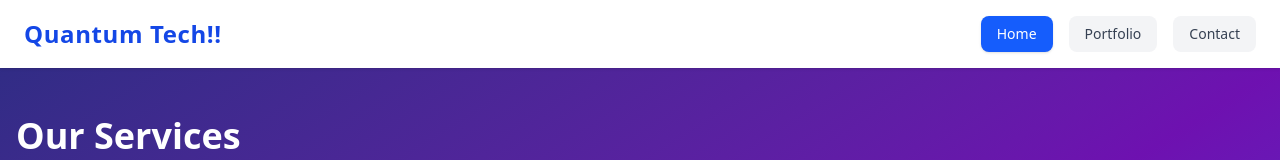
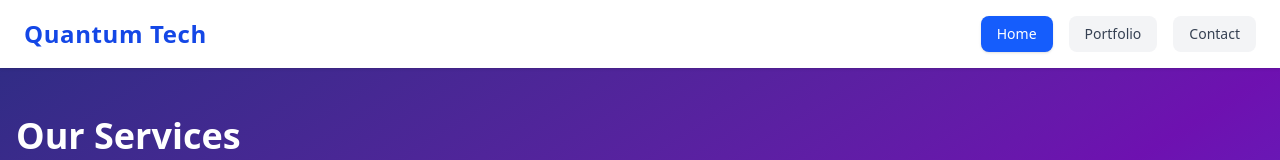
Before and after one commit to tamaroke/quantum_tech, a Next.js app: page / in a window 1280 px wide. Shown: the top 160 px of the page. Built offline with nearby package versions, Linux system fonts and the light colour scheme.

Commit message:
Removed Exclamation marks from Quantum Tech Navbar

```diff
--- a/components/Navbar.tsx
+++ b/components/Navbar.tsx
@@ -17,7 +17,7 @@ const Navbar = () => {
     <nav className="bg-white shadow-sm py-4 px-6 flex items-center sticky top-0 z-50">
       {/* Logo or Brand */}
       <h1 className="text-2xl font-bold text-blue-700 tracking-wide">
-        Quantum Tech!!
+        Quantum Tech
       </h1>
 
       {/* Nav Links aligned to the right */}
```
